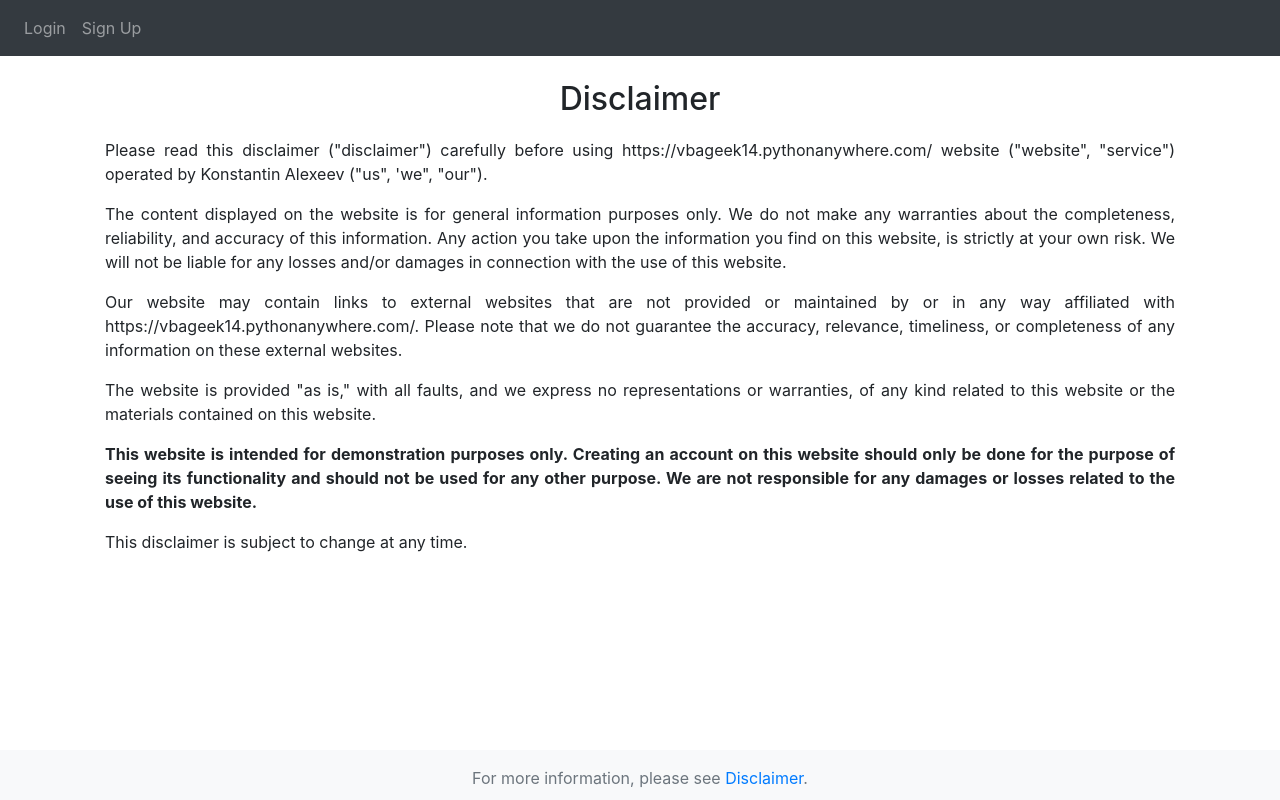
After one commit to vbageek14/flaskwebsite, a Flask app: page /disclaimer in a window 1280 px wide. The commit adds this page. Run offline with Flask 3, Linux system fonts and the light colour scheme; some libraries are stand-ins or nearby versions.

Commit message:
added disclaimer, more toggles and tag updating feature

```diff
--- a/website/models.py
+++ b/website/models.py
@@ -3,7 +3,7 @@ from flask_login import UserMixin
 from sqlalchemy.sql import func
 from datetime import datetime, timezone
 from itsdangerous import URLSafeTimedSerializer as Serializer
-from website import app, config
+from website import config
 
 SECRET_KEY = config.SECRET_KEY.encode("utf-8")
 
--- a/website/static/collapseAll.js
+++ b/website/static/collapseAll.js
@@ -14,5 +14,5 @@ function toggleAllRecipes() {
 
 
 // Add an event listener to the "Toggle All Recipes" button
-const toggleButton = document.querySelector('.btn.btn-primary');
+const toggleButton = document.querySelector('.btn.btn-outline-primary');
 toggleButton.addEventListener('click', toggleAllRecipes);
--- a/website/templates/base.html
+++ b/website/templates/base.html
@@ -109,6 +109,22 @@
 </script>
 {% endblock %}
 
+
+     <footer class="footer bg-light py-3">
+      <div class="container text-center">
+          <span class="text-muted">For more information, please see <a href="/disclaimer">Disclaimer</a>.</span>
+      </div>
+  </footer>
+
+  <style>
+  footer {
+    position: fixed;
+    bottom: 0px;
+    height: 50px;
+    width: 100%;
+}
+</style>
+
     </body>
 
 </html>
--- /dev/null
+++ b/website/templates/disclaimer.html
@@ -0,0 +1,28 @@
+{% extends "base.html" %}
+
+{% block title %}
+    Diclaimer
+{% endblock %}
+
+{% block content %}
+<div class="container">
+    <br>
+        <h2 align = "center">Disclaimer</h2>
+
+        <div style = "margin:20px; text-align: justify;">
+            <p>Please read this disclaimer ("disclaimer") carefully before using https://vbageek14.pythonanywhere.com/ website ("website", "service") operated by Konstantin Alexeev ("us", 'we", "our").</p>
+
+            <p>The content displayed on the website is for general information purposes only. We do not make any warranties about the completeness, reliability, and accuracy of this information. Any action you take upon the information you find on this website, is strictly at your own risk. We will not be liable for any losses and/or damages in connection with the use of this website.</p>
+
+            <p>Our website may contain links to external websites that are not provided or maintained by or in any way affiliated with https://vbageek14.pythonanywhere.com/. Please note that we do not guarantee the accuracy, relevance, timeliness, or completeness of any information on these external websites.</p>
+
+            <p>The website is provided "as is," with all faults, and we express no representations or warranties, of any kind related to this website or the materials contained on this website.</p>
+
+            <p><strong>This website is intended for demonstration purposes only. Creating an account on this website should only be done for the purpose of seeing its functionality and should not be used for any other purpose. We are not responsible for any damages or losses related to the use of this website.</strong></p>
+
+            <p>This disclaimer is subject to change at any time.</p>
+
+        </div>
+</div>
+
+{% endblock %}
--- a/website/templates/home.html
+++ b/website/templates/home.html
@@ -39,4 +39,5 @@
     }
 </style>
 
+
 {% endblock %}
--- a/website/templates/meal_picker.html
+++ b/website/templates/meal_picker.html
@@ -31,6 +31,7 @@
                         <a id="randomNoteRecipeLink" href="#" target="_blank" style = "white-space: pre-line;"></a>
                     </div>
                     <br>
+                    <label for = "randomNoteRecipe" style = "display: inline-block;"><p style = "font-size: 16px;">Recipe: </p></label>
                     <div>
                         <pre id="randomNoteRecipe" style="display: inline-block; white-space: pre-line;"></pre>
                     </div>
--- a/website/templates/reset_request.html
+++ b/website/templates/reset_request.html
@@ -5,7 +5,7 @@
             {{ form.hidden_tag() }}
             <br>
             <fieldset class="form-group">
-                <legend class="border-bottom mb-4"><h3>Reset Password</h3></legend>
+                <legend class="border-bottom mb-4"><h2>Reset Password</h2></legend>
                 <div class="form-group" style ="max-width: 600px;">
                     {{ form.email.label(class="form-control-label") }}
                     {% if form.email.errors %}
--- a/website/templates/reset_token.html
+++ b/website/templates/reset_token.html
@@ -5,7 +5,7 @@
             {{ form.hidden_tag() }}
             <br>
             <fieldset class="form-group">
-                <legend class="border-bottom mb-4"><h3>Reset Password</h3></legend>
+                <legend class="border-bottom mb-4"><h2>Reset Password</h2></legend>
                 <div class="form-group" style = "max-width: 600px;">
                     {{ form.password.label(class="form-control-label") }}
                     {% if form.password.errors %}
--- a/website/templates/search.html
+++ b/website/templates/search.html
@@ -29,7 +29,7 @@
                     {% endif %}
                 </p>
                 <p style="white-space: pre-line;">Tag(s): {% if post.tags %}{{ post.tags }}{% else %} None{% endif %}</p>
-                <pre style="white-space: pre-line;">{{ post.data_recipe }}</pre>
+                <p> Recipe: </p><pre style="white-space: pre-line;">{{ post.data_recipe }}</pre>
             </div>
         </div>
     </div>
--- a/website/views.py
+++ b/website/views.py
@@ -5,7 +5,7 @@ from .models import Note
 from . import db
 import json
 from sqlalchemy.sql.expression import func
-from .webforms import SearchForm
+from .webforms import SearchForm, UpdateTagsForm
 
 views = Blueprint("views", __name__)
 
@@ -95,3 +95,25 @@ def search():
 @login_required
 def about():
     return render_template("about.html", user = current_user)
+
+@views.route("/update_tags/<int:id>", methods = ["GET", "POST"])
+@login_required
+def update_tags(id):
+    form = UpdateTagsForm()
+    note = Note.query.get(id)
+
+    if form.validate_on_submit():
+        if note.user_id == current_user.id:
+            note.tags = form.tags.data
+            db.session.commit()
+            flash("Tags updated successfully", category="success")
+            return redirect(url_for("views.recipies"))
+        else:
+            return jsonify({"message": "Deletion canceled"})
+
+    form.tags.data = note.tags
+    return render_template("update_tags.html", form=form, note=note, user=current_user)
+
+@views.route("/disclaimer", methods = ["GET"])
+def disclaimer():
+    return render_template("disclaimer.html", user = current_user)
--- a/website/webforms.py
+++ b/website/webforms.py
@@ -24,3 +24,7 @@ class ResetPasswordForm(FlaskForm):
 	confirm_password = PasswordField('Confirm Password',
                                      validators=[DataRequired(), EqualTo('password')])
 	submit = SubmitField('Reset Password')
+
+class UpdateTagsForm(FlaskForm):
+    tags = StringField('Tags')
+    submit = SubmitField('Update Tags')
```
Also changed, not shown: website/static/index.js (deleted, +0 -11 lines), website/templates/about.html (+8 -7 lines), website/templates/recipes.html (+4 -4 lines), website/templates/update_tags.html (added, +19 -0 lines).
